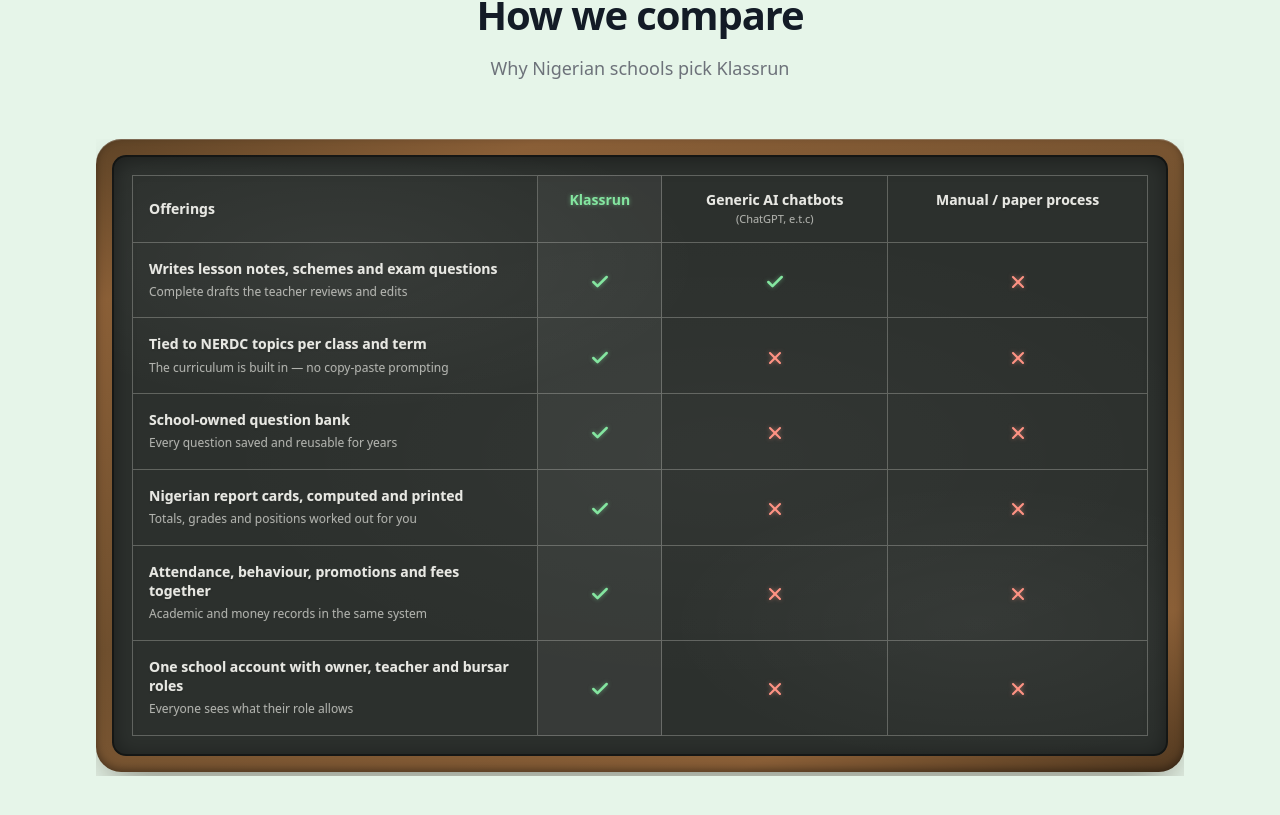
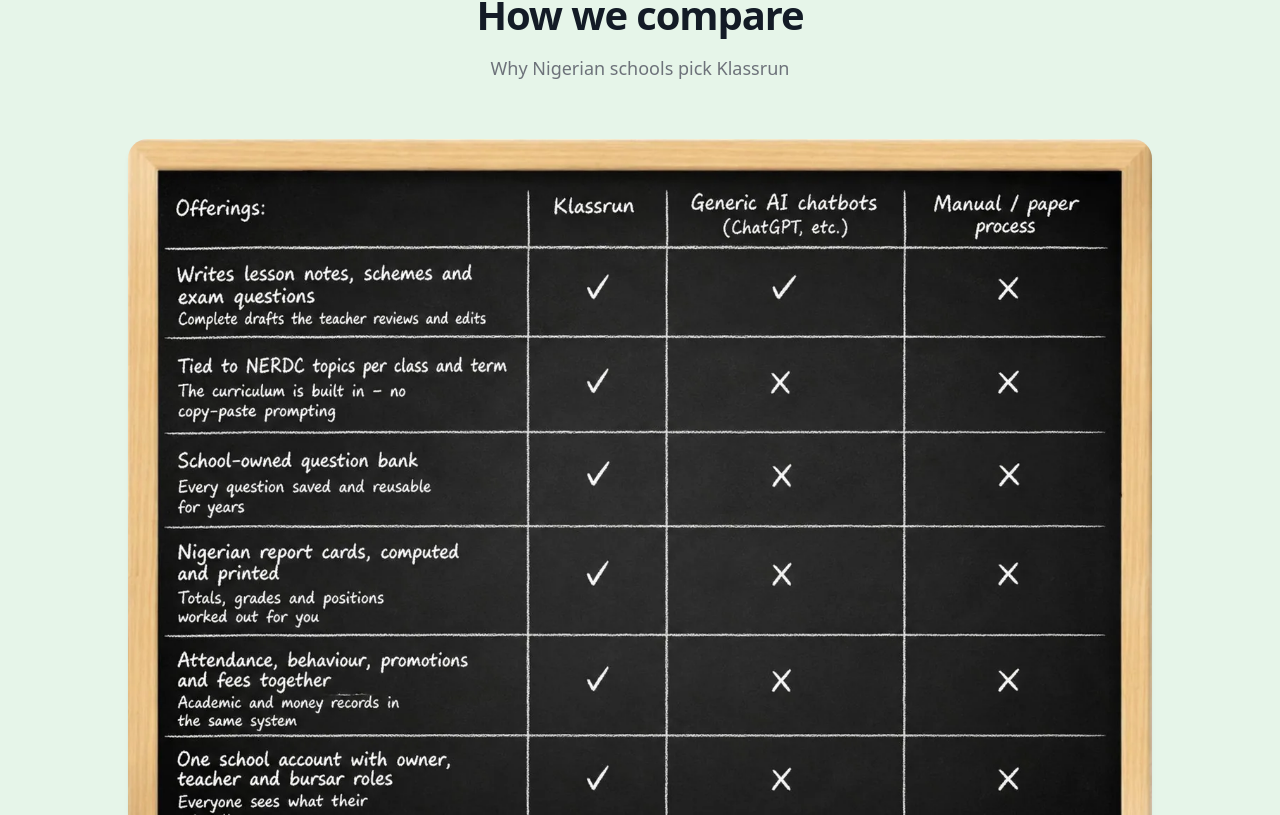
Before and after one commit to klassrun/klassrun-web, a Next.js app: page / in a window 1280 px wide. Shown: the part 3025-3840 px from the top of the page. Built offline with nearby package versions, Linux system fonts and the light colour scheme.

Commit message:
Comparison: replace CSS table with cached chalkboard WebP, remove chalk utilities

```diff
--- a/app/globals.css
+++ b/app/globals.css
@@ -240,43 +240,6 @@
         to { transform: translateX(-50%); }
     }
 
-    /* Chalkboard comparison table */
-    .chalk-frame {
-        background:
-            linear-gradient(160deg, #5e4326 0%, #8a5f37 16%, #6f4f2e 50%, #8a5f37 84%, #523920 100%);
-        box-shadow:
-            0 1px 0 rgba(255, 255, 255, 0.22) inset,
-            0 -3px 8px rgba(0, 0, 0, 0.38) inset,
-            0 20px 44px -14px rgba(40, 26, 12, 0.55);
-    }
-    .chalk-board {
-        background-color: #2c302d;
-        background-image:
-            radial-gradient(ellipse 55% 40% at 22% 18%, rgba(255, 255, 255, 0.055), transparent 62%),
-            radial-gradient(ellipse 48% 38% at 82% 78%, rgba(255, 255, 255, 0.045), transparent 62%),
-            radial-gradient(ellipse 70% 55% at 58% 50%, rgba(255, 255, 255, 0.03), transparent 70%);
-        box-shadow:
-            0 0 0 2px rgba(0, 0, 0, 0.4) inset,
-            0 2px 22px rgba(0, 0, 0, 0.45) inset;
-    }
-    .chalk-text {
-        color: rgba(245, 245, 239, 0.9);
-        text-shadow: 0 0 1px rgba(255, 255, 255, 0.35), 0 1px 2px rgba(0, 0, 0, 0.25);
-    }
-    .chalk-dim {
-        color: rgba(245, 245, 239, 0.6);
-        text-shadow: 0 0 1px rgba(255, 255, 255, 0.18);
-    }
-    .chalk-line { border-color: rgba(245, 245, 239, 0.26); }
-    .chalk-green {
-        color: #84e6a0;
-        filter: drop-shadow(0 0 2px rgba(132, 230, 160, 0.5));
-    }
-    .chalk-red {
-        color: #ff9384;
-        filter: drop-shadow(0 0 2px rgba(255, 147, 132, 0.5));
-    }
-
     /* Glassmorphism — true frosted glass that lets palette bleed through */
     .glass {
         background-color: oklch(1 0 0 / 0.55);
--- a/components/Comparison.jsx
+++ b/components/Comparison.jsx
@@ -1,121 +1,21 @@
-import { Check, X } from 'lucide-react'
+import Image from 'next/image'
 import { Section, SectionHeader } from './ui/Section'
-
-// REVIEW BEFORE LAUNCH — every cell in the competitor columns is a claim
-// about other products. Confirm each one yourself before this goes live.
-const COLUMNS = [
-  { key: 'klassrun', label: 'Klassrun', sub: null },
-  { key: 'chatbot', label: 'Generic AI chatbots', sub: '(ChatGPT, e.t.c)' },
-  { key: 'manual', label: 'Manual / paper process', sub: null },
-]
-
-const ROWS = [
-  {
-    title: 'Writes lesson notes, schemes and exam questions',
-    sub: 'Complete drafts the teacher reviews and edits',
-    values: { klassrun: true, chatbot: true, manual: false },
-  },
-  {
-    title: 'Tied to NERDC topics per class and term',
-    sub: 'The curriculum is built in — no copy-paste prompting',
-    values: { klassrun: true, chatbot: false, manual: false },
-  },
-  {
-    title: 'School-owned question bank',
-    sub: 'Every question saved and reusable for years',
-    values: { klassrun: true, chatbot: false, manual: false },
-  },
-  {
-    title: 'Nigerian report cards, computed and printed',
-    sub: 'Totals, grades and positions worked out for you',
-    values: { klassrun: true, chatbot: false, manual: false },
-  },
-  {
-    title: 'Attendance, behaviour, promotions and fees together',
-    sub: 'Academic and money records in the same system',
-    values: { klassrun: true, chatbot: false, manual: false },
-  },
-  {
-    title: 'One school account with owner, teacher and bursar roles',
-    sub: 'Everyone sees what their role allows',
-    values: { klassrun: true, chatbot: false, manual: false },
-  },
-]
-
-function Mark({ yes }) {
-  return yes ? (
-    <Check size={20} strokeWidth={3} className="inline-block chalk-green" aria-label="Yes" />
-  ) : (
-    <X size={20} strokeWidth={2.5} className="inline-block chalk-red" aria-label="No" />
-  )
-}
 
 export default function Comparison() {
   return (
     <Section id="compare" surface="mint">
       <SectionHeader title="How we compare" subtitle="Why Nigerian schools pick Klassrun" />
 
-      <div className="overflow-x-auto pb-1">
-        {/* Wooden frame → slate board → chalk-drawn table */}
-        <div className="chalk-frame min-w-[760px] rounded-2xl p-3 sm:p-4">
-          <div className="chalk-board rounded-lg p-3 sm:p-5">
-            <table className="w-full border-separate border-spacing-0">
-              <thead>
-                <tr>
-                  <th className="w-[40%] border-t border-l border-r border-b chalk-line text-left px-4 py-3.5 text-sm font-bold chalk-text">
-                    Offerings
-                  </th>
-                  {COLUMNS.map((col) => (
-                    <th
-                      key={col.key}
-                      className={`border-t border-r border-b chalk-line px-4 py-3.5 text-center align-top ${
-                        col.key === 'klassrun' ? 'bg-white/5' : ''
-                      }`}
-                    >
-                      <span
-                        className={`block text-sm font-bold leading-snug ${
-                          col.key === 'klassrun' ? 'chalk-green' : 'chalk-text'
-                        }`}
-                      >
-                        {col.label}
-                      </span>
-                      {col.sub && (
-                        <span className="block mt-0.5 text-[11px] font-normal chalk-dim">
-                          {col.sub}
-                        </span>
-                      )}
-                    </th>
-                  ))}
-                </tr>
-              </thead>
-              <tbody>
-                {ROWS.map((row) => (
-                  <tr key={row.title}>
-                    <td className="border-l border-r border-b chalk-line px-4 py-4 align-top">
-                      <p className="text-sm font-bold chalk-text leading-snug">{row.title}</p>
-                      <p className="mt-1 text-xs chalk-dim leading-relaxed">{row.sub}</p>
-                    </td>
-                    {COLUMNS.map((col) => (
-                      <td
-                        key={col.key}
-                        className={`border-r border-b chalk-line px-4 py-4 text-center align-middle ${
-                          col.key === 'klassrun' ? 'bg-white/5' : ''
-                        }`}
-                      >
-                        <Mark yes={row.values[col.key]} />
-                      </td>
-                    ))}
-                  </tr>
-                ))}
-              </tbody>
-            </table>
-          </div>
-        </div>
+      <div className="mx-auto max-w-5xl">
+        <Image
+          src="/images/comparison-v1.webp"
+          alt="How Klassrun compares to generic AI chatbots (like ChatGPT) and a manual paper process. Klassrun writes lesson notes, schemes and exam questions as drafts the teacher reviews; ties them to NERDC topics per class and term; keeps a school-owned question bank reusable for years; computes and prints Nigerian report cards with totals, grades and positions; brings attendance, behaviour, promotions and fees together in one system; and runs one school account with owner, teacher and bursar roles. Generic AI chatbots only help write the drafts; the manual paper process does none of these."
+          width={1455}
+          height={1081}
+          className="w-full h-auto rounded-xl shadow-card"
+          unoptimized
+        />
       </div>
-
-      <p className="mt-4 text-center text-xs text-muted-foreground sm:hidden">
-        Swipe sideways to see the full table
-      </p>
     </Section>
   )
 }
```
Also changed, not shown: public/images/comparison-v1.webp (added), 1 other file (tests, documents, lock files or other folders).
